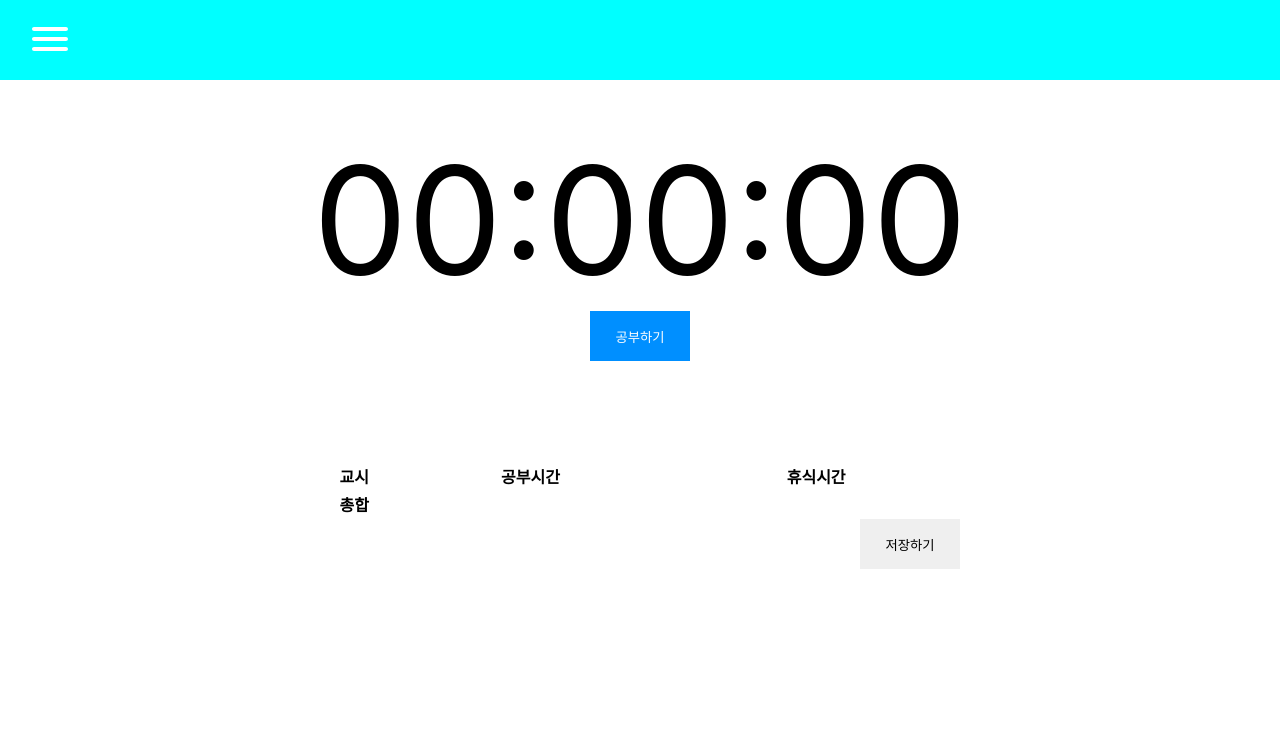
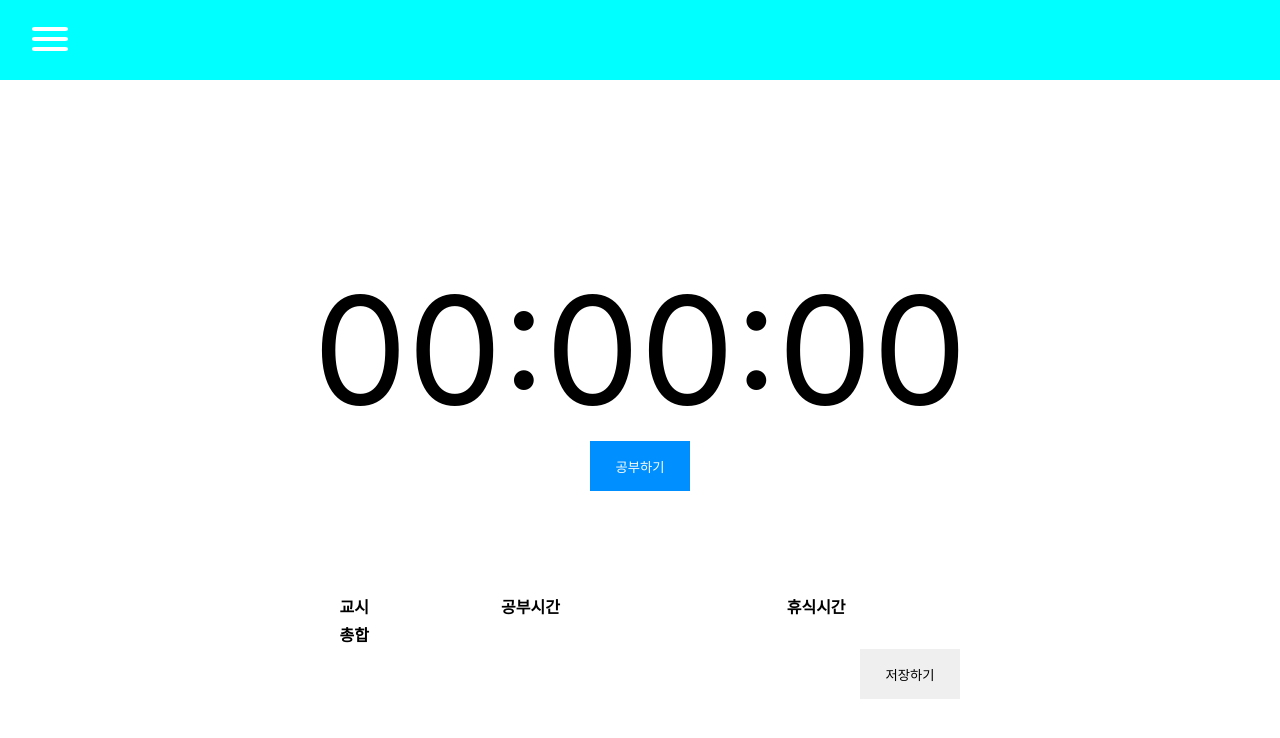
Before and after one commit to Kang-Jh/studytimestopwatch, a React (Create React App) app: page / in a window 1280 px wide. Shown: the top 738 px of the page. Built offline with nearby package versions, Linux system fonts and the light colour scheme.

Commit message:
lifting state up from header and nav

```diff
--- a/src/App.tsx
+++ b/src/App.tsx
@@ -1,4 +1,4 @@
-import React, { ReactElement } from 'react';
+import React, { useState, ReactElement } from 'react';
 import { Route, Switch } from 'react-router-dom';
 import HeaderAndNav from './components/HeaderAndNav/HeaderAndNav';
 import Stopwatch from './pages/stopwatch';
@@ -8,9 +8,22 @@ import StatisticOfUsers from './pages/statisticOfUsers';
 import './App.css';
 
 function App(): ReactElement {
+  const [isMenuOpened, setIsMenuOpened] = useState(false);
+
+  const onMenuClicked = () => {
+    setIsMenuOpened((state) => !state);
+  };
+
   return (
     <div className="App" aria-live="assertive">
-      <HeaderAndNav />
+      <HeaderAndNav isMenuOpened={isMenuOpened} onMenuClicked={onMenuClicked} />
+      <main
+        onClick={() => {
+          if (window.innerWidth < 600) {
+            setIsMenuOpened(false);
+          }
+        }}
+      >
         <Switch>
           <Route exact path="/myRecords/:id">
             <DetailRecord />
@@ -28,6 +41,7 @@ function App(): ReactElement {
             <Stopwatch />
           </Route>
         </Switch>
+      </main>
     </div>
   );
 }
```
Lines whose indentation alone changed are shown as unchanged.
